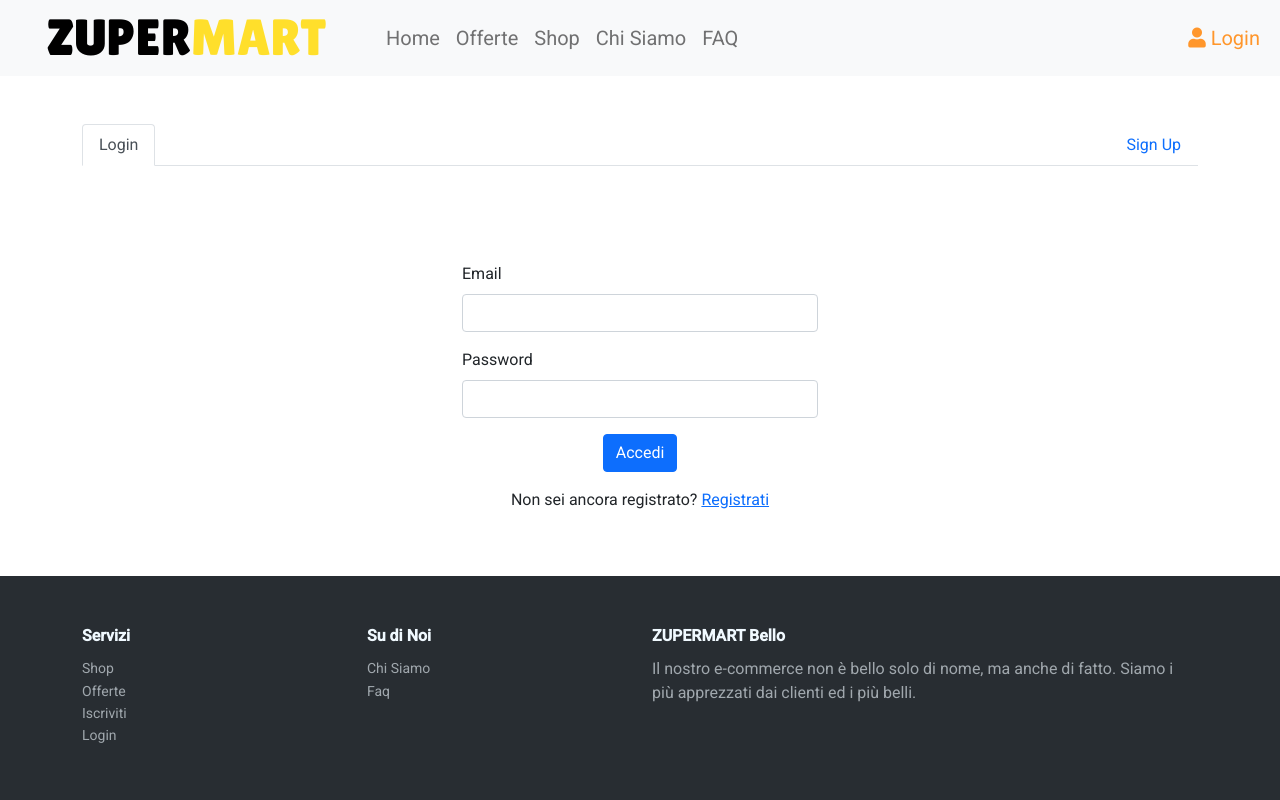
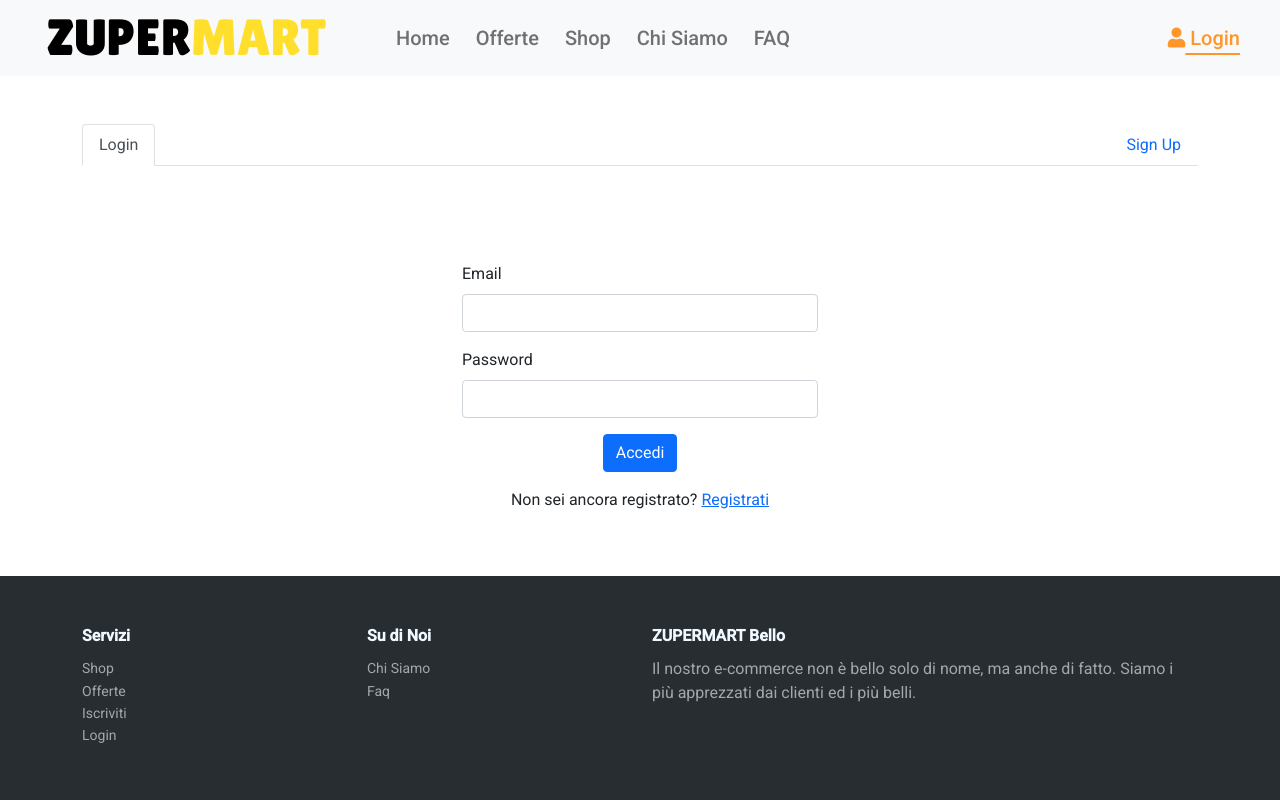
Before and after one commit to CarmineCorradoGit/ecommerce-bello, an Angular app: page /user/login in a window 1280 px wide. Shown: the top 800 px of the page. Built offline with nearby package versions, Linux system fonts and the light colour scheme; no server answers.

Commit message:
navbar style

```diff
--- a/src/app/navbar/navbar.component.html
+++ b/src/app/navbar/navbar.component.html
@@ -31,10 +31,11 @@
                     </ul>
                 </li>
             </ul>
+            <div id="login-chart-logo">
                 <ul class="navbar-nav" *ngIf="role !== null">
                     <li class="nav-item">
                         <a class="nav-link position-relative" aria-current="page" routerLinkActive="active" [routerLink]="['/ordine','carrello']">
-                        <i class="fas fa-shopping-cart"></i>
+                            <i class="fas fa-shopping-cart fa-lg"></i>
                             <span class="position-absolute bottom-0 start-90 translate-middle badge rounded-pill bg-danger rounded-circle">{{cartLength}}</span>
                         </a>
                     </li>
@@ -44,6 +45,8 @@
                         <a class="nav-link" aria-current="page" routerLinkActive="active" [routerLink]="['/user','login']"><i class="fas fa-user"></i> Login</a>
                     </li>
                 </ul>
+            </div>
+
             <!-- <form class="d-flex">
         <input
           class="form-control me-2"
--- a/src/app/navbar/navbar.component.scss
+++ b/src/app/navbar/navbar.component.scss
@@ -5,16 +5,30 @@
 // .nav-link:hover {
 //     color: #ff962b;
 // }
-
+.navbar-light {
+    font-weight:500;
+}
 .navbar-light .navbar-nav .nav-link:hover {
     color: #0a58ca;
+    text-decoration: underline;
+    text-underline-offset: 8px;
+}
+
+.nav-link {
+    margin-left: 10px;
 }
 
 .active {
     color: #ff962b !important;
+    text-decoration: underline;
+    text-underline-offset: 8px;
 }
 
 .badge{
     font-size: 0.5em !important;
     padding: .30em .45em !important;
 }
+
+#login-chart-logo {
+    margin-right: 20px;
+}
```
Lines whose indentation alone changed are shown as unchanged.
